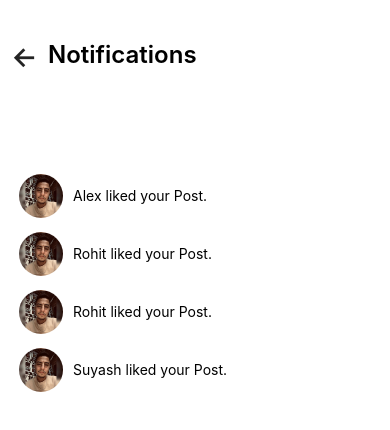
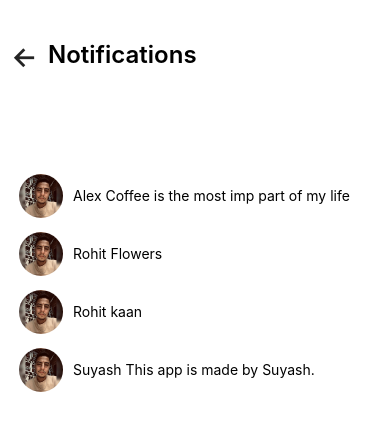
Before and after one commit to mehmetztrk21/VoiceHub-Mobile, a React Native app in the folder VoiceHub-Mobile/: screen /ActivityScreen in a window 390 px wide. Shown: the top 430 px of the page. Built offline with nearby package versions, Linux system fonts and the light colour scheme; what expo-av would draw is missing.

Commit message:
edited activity and created activityItem adn style

```diff
--- /dev/null
+++ b/VoiceHub-Mobile/assets/styles/activityItem.style.js
@@ -0,0 +1,32 @@
+import { StyleSheet } from "react-native";
+import colors from "../colors";
+
+export default StyleSheet.create({
+    actView: {
+        flexDirection: "row",
+        paddingBottom: 5,
+        paddingTop: 5,
+        paddingRight: 10,
+        alignItems: "center",
+        paddingLeft: 15,
+    },
+
+    userPic: {
+        width: 44,
+        height: 44,
+        borderRadius: 22,
+        marginLeft: 4,
+        marginRight: 10,
+        marginVertical: 2,
+    },
+
+    actText: {
+        fontSize: 14,
+    },
+    date: {
+        fontSize: 12,
+        color: colors.gray,
+        marginLeft: 5,
+        textAlignVertical: "center",
+    },
+});
--- a/VoiceHub-Mobile/screens/activity.js
+++ b/VoiceHub-Mobile/screens/activity.js
@@ -9,11 +9,12 @@ import {
 import activityStyles from "../assets/styles/activity.style";
 
 import OtherHeader from "./components/otherHeader";
-
+import ActivityItem from "./components/activityItem";
 import userPostData from "./components/userPostData";
 
 import { Dimensions } from "react-native";
 import colors from "../assets/colors";
+
 const { width } = Dimensions.get("window");
 
 export default function ActivityScreen({ navigation }) {
@@ -45,20 +46,7 @@ export default function ActivityScreen({ navigation }) {
         {
           userPostData.map((item, index) => {
             return (
-              <View key={index}>
-                <TouchableOpacity style={activityStyles.actView} onPress={() => navigation.navigate("SeePost", { postId: "6426dcf9a8166e045ab80f56" })}>
-
-                  <TouchableOpacity onPress={() => navigation.navigate("SeeProfile", { userId: "6426be97c779bd5c88513545" })}>
-                    <Image source={item.userPic} style={activityStyles.userPic} />
-                  </TouchableOpacity>
-
-                  <View style={{ flexDirection: "row", alignItems: "center" }}>
-                    <Text style={activityStyles.actText}>{item.username} liked your Post.</Text>
-                    <Text style={activityStyles.date}>{item.date}</Text>
-                  </View>
-
-                </TouchableOpacity>
-              </View>
+              <ActivityItem userPic={item.userPic} username={item.username} text={item.caption} index={index} />
             )
           })
         }
--- /dev/null
+++ b/VoiceHub-Mobile/screens/components/activityItem.js
@@ -0,0 +1,28 @@
+import { View, Text, TouchableOpacity, Image } from "react-native"
+import React from "react";
+import activityItemStyle from "../../assets/styles/activityItem.style";
+import avatar from "../../assets/avatar.png"
+
+const activityItem = ({ navigation, username, userPic, text, date }) => {
+    return (
+        <View>
+            <TouchableOpacity style={activityItemStyle.actView} onPress={() => navigation.navigate("SeePost", { postId: "6426dcf9a8166e045ab80f56" })}>
+
+                <TouchableOpacity onPress={() => navigation.navigate("SeeProfile", { userId: "6426be97c779bd5c88513545" })}>
+                    {userPic ?
+                        <Image source={userPic} style={activityItemStyle.userPic} /> :
+                        <Image source={avatar} style={activityItemStyle.userPic} />
+                    }
+                </TouchableOpacity>
+
+                <View style={{ flexDirection: "row", alignItems: "center" }}>
+                    <Text style={activityItemStyle.actText}>{username} {text}</Text>
+                    <Text style={activityItemStyle.date}>{date}</Text>
+                </View>
+
+            </TouchableOpacity>
+        </View>
+    )
+}
+
+export default activityItem
```
